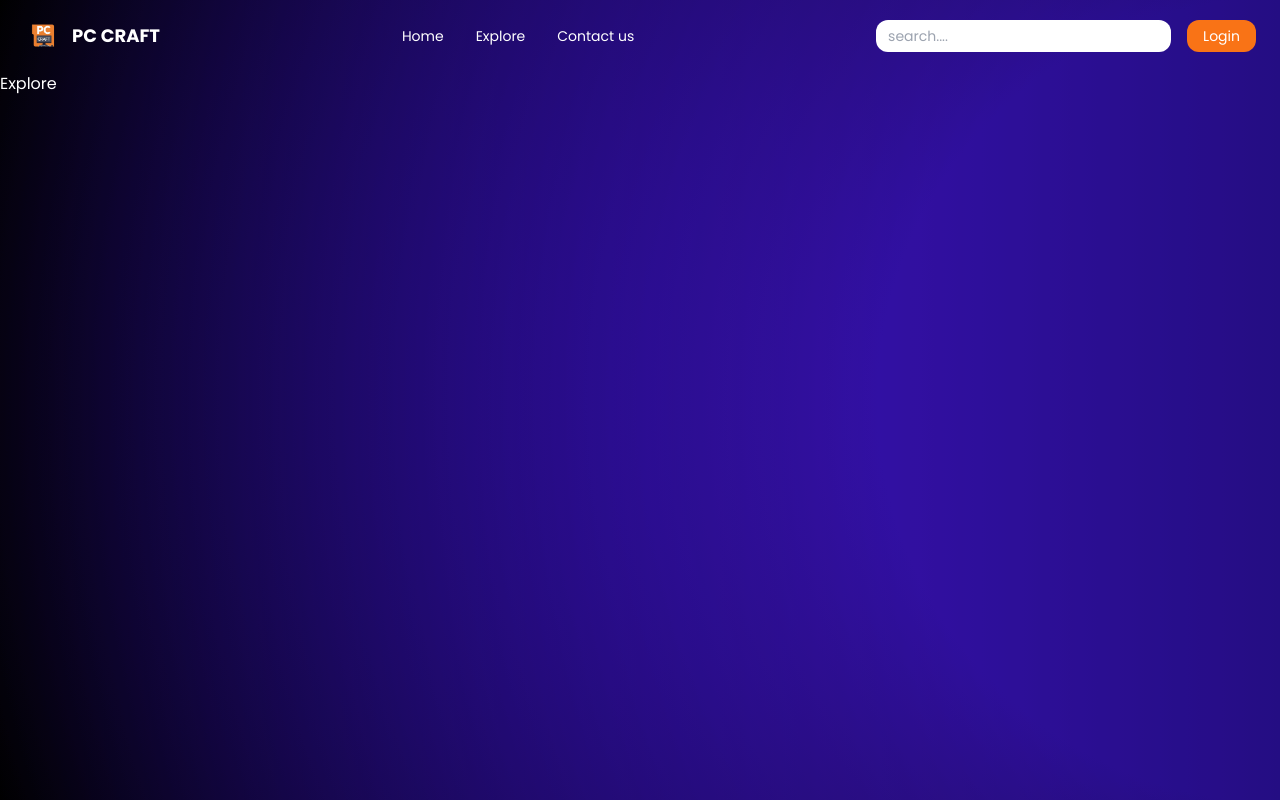
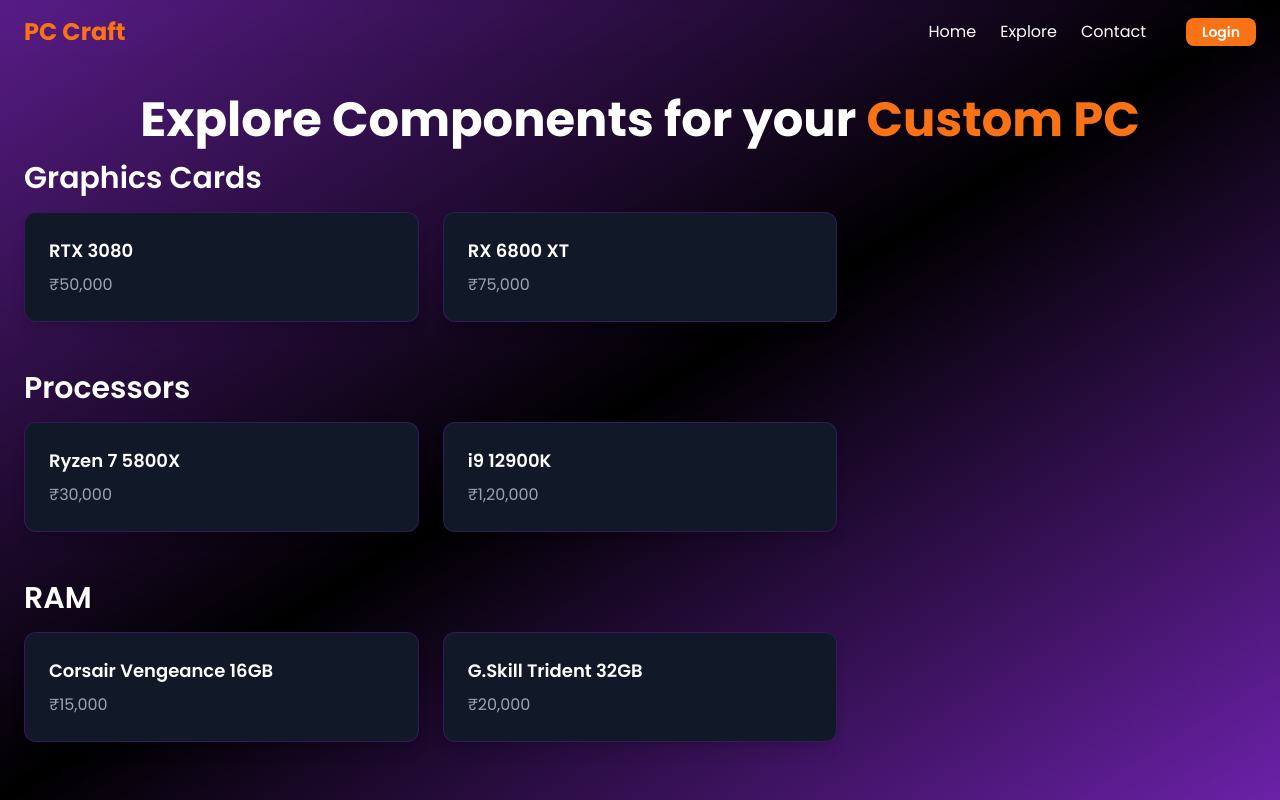
Before and after one commit to Havockeyan/pc-craft-fe, a React (Create React App) app: page /Explore in a window 1280 px wide. Built offline with nearby package versions, Linux system fonts and the light colour scheme.

Commit message:
feat:completed explore page

```diff
--- a/src/App.js
+++ b/src/App.js
@@ -1,37 +1,37 @@
-import Hero from "./components/hero.jsx";
-import Navbar from "./components/Navbar.jsx";
-import BuildPc from "./components/pages/BuildPc.jsx";
-import Contact from "./components/pages/Contact.jsx";
-import Explore from "./components/pages/Explore.jsx";
-import LoginForm from "./components/pages/LoginForm.jsx";
-import {BrowserRouter,Routes,Route} from 'react-router-dom';
-import react, {useState} from "react";
+import React, { useState } from "react";
+import { BrowserRouter, Routes, Route } from "react-router-dom";
+import { AnimatePresence } from "framer-motion";
+import Navbar from "./components/Navbar";
+import Hero from "./components/hero";
+import Explore from "./components/pages/Explore";
+import BuildPc from "./components/pages/BuildPc";
+import Contact from "./components/pages/Contact";
+import LoginForm from "./components/pages/LoginForm";
+
 function App() {
-  const [showLogin, setshowLogin] = useState(false)
+  const [showLogin, setShowLogin] = useState(false);
+
   return (
+    <AnimatePresence mode="wait">
       <div className="min-h-screen relative text-white overflow-x-hidden">
+        {/* Global background */}
         <div className="absolute inset-0 bg-[radial-gradient(circle_at_right,_#6b21a8_30%,_#000000_100%)] z-[-2]" />
         <div className="absolute inset-0 animate-gradient-motion z-[-1] opacity-80 mix-blend-overlay" />
 
         <BrowserRouter>
-    <Navbar onLoginClick={()=>setshowLogin(true)}/>
+          <Navbar onLoginClick={() => setShowLogin(true)} />
 
           <Routes>
-
-
-
             <Route path="/" element={<Hero />} />
             <Route path="/Explore" element={<Explore />} />
+            <Route path="/Start Building" element={<BuildPc />} />
             <Route path="/Contact us" element={<Contact />} />
-
-    <Route path="/Start Building" element={<BuildPc />} />
           </Routes>
         </BrowserRouter>
 
-    {showLogin && <LoginForm onClose={()=>setshowLogin(false)} />}
-
-
+        {showLogin && <LoginForm onClose={() => setShowLogin(false)} />}
       </div>
+    </AnimatePresence>
   );
 }
 
--- a/src/components/Navbar.jsx
+++ b/src/components/Navbar.jsx
@@ -1,30 +1,27 @@
-import React from 'react';
-import logo from '../assets/pc_craft_logo.png';
-import { Link } from 'react-router-dom';
+import React from "react";
+import { Link } from "react-router-dom";
 
-const Navbar = ({onLoginClick}) => {
+const Navbar = ({ onLoginClick }) => {
+  return (
+    <nav className="fixed top-0 w-full z-40 bg-transparent backdrop-blur-sm">
+      <div className="max-w-7xl mx-auto px-6 py-4 flex justify-between items-center text-white">
+        <Link to="/" className="text-2xl font-bold text-orange-500">
+          PC Craft
+        </Link>
 
+        <div className="flex gap-6 items-center">
+          <Link to="/" className="hover:text-orange-400 transition">Home</Link>
+          <Link to="/Explore" className="hover:text-orange-400 transition">Explore</Link>
 
-  return (
-    <nav className="flex justify-between items-center px-6 py-4 text-white">
-      <div className="flex items-center gap-2">
-        <img src={logo} alt="logo" className="h-10" />
-        <h1 className="font-bold text-lg">PC CRAFT</h1>
-      </div>
+          <Link to="/Contact us" className="hover:text-orange-400 transition">Contact</Link>
 
-      <div className="hidden md:flex items-center gap-8 text-sm">
-        <Link to='/' className="hover:text-orange-400 transition-colors duration-200">Home</Link>
-        <Link to='/Explore' className="hover:text-orange-400 transition-colors duration-200">Explore</Link>
-        <Link to='/Contact us'className="hover:text-orange-400 transition-colors duration-200">Contact us</Link>
-      </div>
-
-
-      <div className="flex items-center gap-4">
-        <input
-        type="text" placeholder="search...."  className="px-3 py-1.5 rounded-xl text-sm text-black focus:outline-none focus:ring-2 focus:ring-orange-500" />
-        <button onClick={onLoginClick} className="bg-orange-500 hover:bg-orange-700 px-4 py-1.5 text-sm rounded-xl transition-colors duration-200">
-          Login
-        </button>
+          <button
+            onClick={onLoginClick}
+            className="bg-orange-500 hover:bg-orange-700 px-4 py-1 rounded-lg text-sm font-semibold ml-4"
+          >
+            Login
+          </button>
+        </div>
       </div>
     </nav>
   );
--- a/src/components/pages/Contact.jsx
+++ b/src/components/pages/Contact.jsx
@@ -1,8 +1,59 @@
+import React from "react";
+import { motion } from "framer-motion";
 
 const Contact = () => {
   return (
-    <div>Contact</div>
-  )
-}
+    <motion.section
+      className="min-h-screen flex items-center justify-center px-6 pt-24 pb-16 text-white bg-gradient-to-br from-purple-900 via-black to-purple-800"
+      initial={{ opacity: 0 }}
+      animate={{ opacity: 1 }}
+      exit={{ opacity: 0 }}
+      transition={{ duration: 0.4 }}
+    >
+      <div className="w-full max-w-2xl bg-gray-900 p-8 rounded-xl shadow-xl border border-purple-700/20">
+        <h2 className="text-3xl font-bold mb-6 text-center text-orange-400">Contact Us</h2>
 
-export default Contact
+        <form className="flex flex-col gap-5">
+          <div>
+            <label htmlFor="name" className="block text-sm mb-1">Name</label>
+            <input
+              type="text"
+              id="name"
+              className="w-full px-4 py-2 rounded-lg bg-gray-800 text-white focus:outline-none focus:ring-2 focus:ring-orange-400"
+              required
+            />
+          </div>
+
+          <div>
+            <label htmlFor="email" className="block text-sm mb-1">Email</label>
+            <input
+              type="email"
+              id="email"
+              className="w-full px-4 py-2 rounded-lg bg-gray-800 text-white focus:outline-none focus:ring-2 focus:ring-orange-400"
+              required
+            />
+          </div>
+
+          <div>
+            <label htmlFor="message" className="block text-sm mb-1">Message</label>
+            <textarea
+              id="message"
+              rows="5"
+              className="w-full px-4 py-2 rounded-lg bg-gray-800 text-white focus:outline-none focus:ring-2 focus:ring-orange-400"
+              required
+            ></textarea>
+          </div>
+
+          <button
+            type="submit"
+            className="mt-2 bg-orange-500 hover:bg-orange-700 text-white font-semibold py-2 rounded-lg transition-colors duration-200"
+          >
+            Send Message
+          </button>
+        </form>
+      </div>
+    </motion.section>
+  );
+};
+
+export default Contact;
--- a/src/components/pages/Explore.jsx
+++ b/src/components/pages/Explore.jsx
@@ -1,8 +1,49 @@
+import ProductSection from "./ProductSection";
+import { motion } from "framer-motion";
 
 const Explore = () => {
+  const categories = [
+    {
+      title: "Graphics Cards",
+      items: [
+        { name: "RTX 3080", price: "₹50,000" },
+        { name: "RX 6800 XT", price: "₹75,000" },
+      ],
+    },
+    {
+      title: "Processors",
+      items: [
+        { name: "Ryzen 7 5800X", price: "₹30,000" },
+        { name: "i9 12900K", price: "₹1,20,000" },
+      ],
+    },
+    {
+      title: "RAM",
+      items: [
+        { name: "Corsair Vengeance 16GB", price: "₹15,000" },
+        { name: "G.Skill Trident 32GB", price: "₹20,000" },
+      ],
+    },
+  ];
+
   return (
-    <div>Explore</div>
-  )
-}
+    <motion.section
+      className="min-h-screen bg-gradient-to-br from-purple-900 via-black to-purple-800 text-white pt-24 px-6"
+      initial={{ opacity: 0 }}
+      animate={{ opacity: 1 }}
+      exit={{ opacity: 0 }}
+      transition={{ duration: 0.4, ease: "easeInOut" }}
+    >
+      <h1 className="text-4xl md:text-5xl font-bold leading-tight text-center mb-4">
+        Explore Components for your{" "}
+        <span className="text-orange-500">Custom PC</span>
+      </h1>
 
-export default Explore
+      {categories.map((cat, index) => (
+        <ProductSection key={index} title={cat.title} items={cat.items} />
+      ))}
+    </motion.section>
+  );
+};
+
+export default Explore;
--- a/src/components/pages/LoginForm.jsx
+++ b/src/components/pages/LoginForm.jsx
@@ -11,7 +11,7 @@
   };
 
   return (
-    <div className="fixed inset-0 flex items-center justify-center bg-black bg-opacity-50 z-50">
+    <div className="fixed inset-0 flex items-center justify-center bg-black bg-opacity-50 backdrop-blur-md z-50">
       <div className="bg-gray-900 p-8 rounded-xl shadow-lg w-full max-w-sm">
         <h2 className="text-2xl font-bold mb-6 text-white text-center">Login</h2>
         <form onSubmit={handleSubmit} className="flex flex-col gap-4">
--- /dev/null
+++ b/src/components/pages/ProductCard.jsx
@@ -0,0 +1,12 @@
+import React from "react";
+
+const ProductCard = ({ name, price }) => {
+  return (
+    <div className="bg-gray-900 hover:bg-gray-800 transition-colors duration-300 p-6 rounded-xl shadow-lg border border-purple-700/30">
+      <h3 className="text-lg font-semibold mb-2 text-white">{name}</h3>
+      <p className="text-gray-400">{price}</p>
+    </div>
+  );
+};
+
+export default ProductCard;
--- a/src/components/pages/ProductSection.jsx
+++ b/src/components/pages/ProductSection.jsx
@@ -1,21 +1,17 @@
-import React from 'react'
-import ProductCard from "./ProductCard"
+import React from "react";
+import ProductCard from "./ProductCard";
 
-const ProductSection = ({title,items=[]}) => {
+const ProductSection = ({ title, items }) => {
   return (
-    <div className='mb-12'>
-        <h2 className='text-2xl font-semibold mb-4'>{title}</h2>
-        <div className='grid grid-cols-1 sm:grid-cols-2 md:grid-cols-3 gap-6'>
-            {items.map((items,i)=>{
-                return(
-                <ProductCard
-                key={i}
-                name={items.name}
-                price={items.price} />
-            )})}
-        </div>
+    <div className="mb-12">
+      <h2 className="text-2xl md:text-3xl font-semibold mb-4">{title}</h2>
+      <div className="grid grid-cols-1 sm:grid-cols-2 md:grid-cols-3 gap-6">
+        {items.map((item, i) => (
+          <ProductCard key={i} name={item.name} price={item.price} />
+        ))}
+      </div>
     </div>
-  )
-}
+  );
+};
 
-export default ProductSection
+export default ProductSection;
```
Lines whose indentation alone changed are shown as unchanged.
